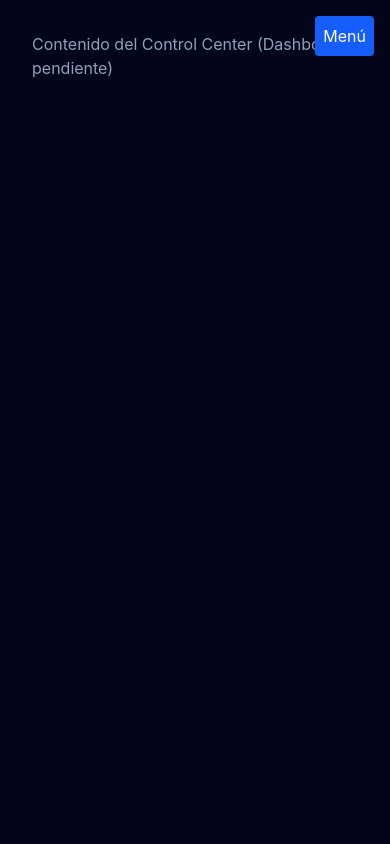
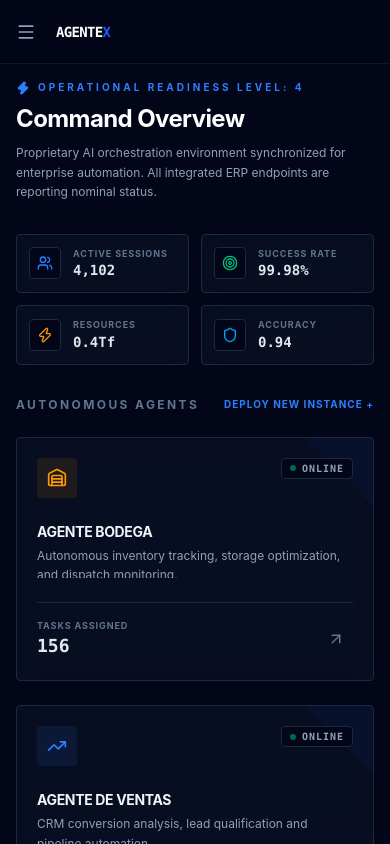
Before and after one commit to MauriLS/Front-AgenteX-, a React (Vite) app: page / in a window 390 px wide. Both pictures are taken after typing "name@example.com", "Sample123" into the empty fields and a click on the button "INITIALIZE SYSTEM". Built offline with nearby package versions, Linux system fonts and the light colour scheme.

Commit message:
feat(dashboard): integracion de vista principal y menu responsivo

```diff
--- a/src/App.jsx
+++ b/src/App.jsx
@@ -1,6 +1,7 @@
 import { useState } from 'react';
 import { LoginScreen } from './components/auth/LoginScreen';
 import { Sidebar } from './components/layout/Sidebar';
+import { Dashboard } from './components/dashboard/Dashboard'; // 👉 NUEVO IMPORT
 
 function App() {
   const [isAuthenticated, setIsAuthenticated] = useState(false);
@@ -9,18 +10,20 @@ function App() {
 
   const handleNavigate = (id) => {
     setActiveTab(id);
-    setIsMobileMenuOpen(false); // Cierra el menú en móviles al navegar
+    setIsMobileMenuOpen(false);
   };
+
+  const toggleMobileMenu = () => setIsMobileMenuOpen(!isMobileMenuOpen);
 
   if (!isAuthenticated) {
     return <LoginScreen onLogin={() => setIsAuthenticated(true)} />;
   }
 
-  // Renderizador condicional de vistas
   const renderView = () => {
     switch (activeTab) {
       case 'dashboard':
-        return <div className="p-8 text-slate-400">Contenido del Control Center (Dashboard pendiente)</div>;
+        // 👉 INYECCIÓN DEL DASHBOARD
+        return <Dashboard onMenuClick={toggleMobileMenu} />;
       case 'bodega':
         return <div className="p-8 text-amber-500">Interfaz del Agente de Bodega (Chat pendiente)</div>;
       case 'ventas':
@@ -36,7 +39,6 @@ function App() {
 
   return (
     <div className="flex h-screen overflow-hidden bg-slate-950 font-sans">
-      {/* Navegación Lateral */}
       <Sidebar
         activeTab={activeTab}
         onNavigate={handleNavigate}
@@ -44,17 +46,8 @@ function App() {
         onClose={() => setIsMobileMenuOpen(false)}
       />
 
-      {/* Área Principal de Trabajo */}
       <main className="flex-1 flex overflow-hidden relative">
-        {/* Botón temporal para abrir el menú en móviles */}
-        <button
-          className="lg:hidden absolute top-4 right-4 z-50 text-white bg-blue-600 p-2 rounded"
-          onClick={() => setIsMobileMenuOpen(true)}
-        >
-          Menú
-        </button>
-
-        <div className="flex-1 flex flex-col min-w-0 bg-slate-950/50">
+        <div className="flex-1 flex flex-col min-w-0 bg-slate-950">
           {renderView()}
         </div>
       </main>
--- /dev/null
+++ b/src/components/dashboard/Dashboard.jsx
@@ -0,0 +1,140 @@
+import { Shield, TrendingUp, Warehouse, BarChart3, ArrowUpRight, Zap, Target, Users, Menu } from 'lucide-react';
+import { motion } from 'motion/react';
+import { cn } from '../../lib/utils';
+
+const AGENTS = [
+  {
+    id: 'b-01',
+    name: 'AGENTE BODEGA',
+    description: 'Autonomous inventory tracking, storage optimization, and dispatch monitoring.',
+    status: 'online',
+    type: 'logistics',
+    taskCount: 156
+  },
+  {
+    id: 'v-02',
+    name: 'AGENTE DE VENTAS',
+    description: 'CRM conversion analysis, lead qualification and pipeline automation.',
+    status: 'online',
+    type: 'sales',
+    taskCount: 204
+  },
+  {
+    id: 'a-03',
+    name: 'AGENTE DE ANALÍTICA',
+    description: 'Real-time statistical processing and predictive business intelligence.',
+    status: 'busy',
+    type: 'financial',
+    taskCount: 112
+  }
+];
+
+const AgentCard = ({ agent }) => {
+  const Icon = agent.type === 'financial' ? BarChart3 : agent.type === 'logistics' ? Warehouse : TrendingUp;
+
+  return (
+    <motion.div
+      whileHover={{ y: -4 }}
+      className="bg-slate-900/50 backdrop-blur-md border border-slate-800 p-5 relative overflow-hidden group cursor-pointer rounded-sm"
+    >
+      <div className="absolute top-0 right-0 w-24 h-24 bg-blue-600/5 -rotate-45 translate-x-12 -translate-y-12 group-hover:bg-blue-600/10 transition-colors" />
+
+      <div className="flex items-start justify-between mb-6">
+        <div className={cn(
+          "w-10 h-10 flex items-center justify-center rounded-sm",
+          agent.type === 'financial' ? "bg-emerald-500/10 text-emerald-500" :
+          agent.type === 'logistics' ? "bg-amber-500/10 text-amber-500" :
+          "bg-blue-500/10 text-blue-500"
+        )}>
+          <Icon size={20} />
+        </div>
+        <div className="flex items-center gap-1.5 px-2 py-0.5 bg-slate-950 border border-slate-800 rounded-sm z-10">
+          <div className={cn(
+            "w-1.5 h-1.5 rounded-full animate-pulse",
+            agent.status === 'online' ? "bg-emerald-500" : "bg-amber-500"
+          )} />
+          <span className="text-[10px] font-mono font-bold text-slate-400 uppercase tracking-widest">{agent.status}</span>
+        </div>
+      </div>
+
+      <h3 className="text-sm font-bold tracking-tight text-slate-100 mb-1 relative z-10">{agent.name}</h3>
+      <p className="text-xs text-slate-400 leading-relaxed mb-6 h-8 line-clamp-2 relative z-10">{agent.description}</p>
+
+      <div className="flex items-center justify-between pt-4 border-t border-slate-800 relative z-10">
+        <div>
+          <div className="text-[9px] uppercase font-bold text-slate-500 tracking-widest">Tasks Assigned</div>
+          <div className="text-lg font-mono font-bold text-slate-200">{agent.taskCount}</div>
+        </div>
+        <button className="p-2 text-slate-500 hover:text-white transition-colors">
+          <ArrowUpRight size={18} />
+        </button>
+      </div>
+    </motion.div>
+  );
+};
+
+export const Dashboard = ({ onMenuClick }) => {
+  return (
+    <div className="flex-1 overflow-y-auto bg-slate-950 min-h-screen">
+      {/* Mobile Header */}
+      <header className="h-16 px-4 border-b border-slate-800/50 flex items-center lg:hidden bg-slate-950/80 backdrop-blur-md sticky top-0 z-10">
+        <button
+          onClick={onMenuClick}
+          className="p-2 -ml-2 text-slate-400 hover:text-white"
+        >
+          <Menu size={20} />
+        </button>
+        <div className="ml-3 font-mono font-bold text-sm tracking-tighter text-white">
+          AGENTE<span className="text-blue-600">X</span>
+        </div>
+      </header>
+
+      <div className="max-w-6xl mx-auto p-4 md:p-8">
+        <header className="mb-8 md:mb-10">
+          <div className="flex items-center gap-2 text-blue-500 mb-2">
+            <Zap size={14} className="fill-current" />
+            <span className="text-[10px] font-bold uppercase tracking-[0.3em]">Operational Readiness Level: 4</span>
+          </div>
+          <h1 className="text-2xl md:text-3xl font-bold tracking-tight text-white mb-2">Command Overview</h1>
+          <p className="text-slate-400 max-w-2xl text-xs md:text-sm leading-relaxed">
+            Proprietary AI orchestration environment synchronized for enterprise automation.
+            All integrated ERP endpoints are reporting nominal status.
+          </p>
+        </header>
+
+        {/* Global Stats */}
+        <div className="grid grid-cols-2 md:grid-cols-4 gap-3 md:gap-4 mb-8 md:mb-10">
+          {[
+            { label: 'Active Sessions', val: '4,102', icon: Users, color: 'text-blue-500' },
+            { label: 'Success Rate', val: '99.98%', icon: Target, color: 'text-emerald-500' },
+            { label: 'Resources', val: '0.4Tf', icon: Zap, color: 'text-amber-500' },
+            { label: 'Accuracy', val: '0.94', icon: Shield, color: 'text-sky-500' },
+          ].map((stat, i) => (
+            <div key={i} className="bg-slate-900/50 backdrop-blur-md border border-slate-800 p-3 md:p-4 flex items-center gap-3 md:gap-4 rounded-sm">
+              <div className={cn("w-8 h-8 md:w-10 md:h-10 rounded-sm bg-slate-950 border border-slate-800 flex items-center justify-center shrink-0", stat.color)}>
+                <stat.icon size={16} />
+              </div>
+              <div className="min-w-0">
+                <div className="text-[9px] md:text-[10px] uppercase font-bold text-slate-500 tracking-widest truncate">{stat.label}</div>
+                <div className="text-sm md:text-xl font-mono font-bold text-slate-200">{stat.val}</div>
+              </div>
+            </div>
+          ))}
+        </div>
+
+        {/* Agent Grid */}
+        <div className="mb-10">
+          <div className="flex items-center justify-between mb-6">
+            <h2 className="text-xs uppercase font-bold tracking-[0.2em] text-slate-500">Autonomous Agents</h2>
+            <button className="text-[10px] uppercase font-bold text-blue-500 hover:text-blue-400 tracking-widest transition-colors">Deploy New Instance +</button>
+          </div>
+          <div className="grid grid-cols-1 md:grid-cols-3 gap-6">
+            {AGENTS.map(agent => (
+              <AgentCard key={agent.id} agent={agent} />
+            ))}
+          </div>
+        </div>
+      </div>
+    </div>
+  );
+};
```
